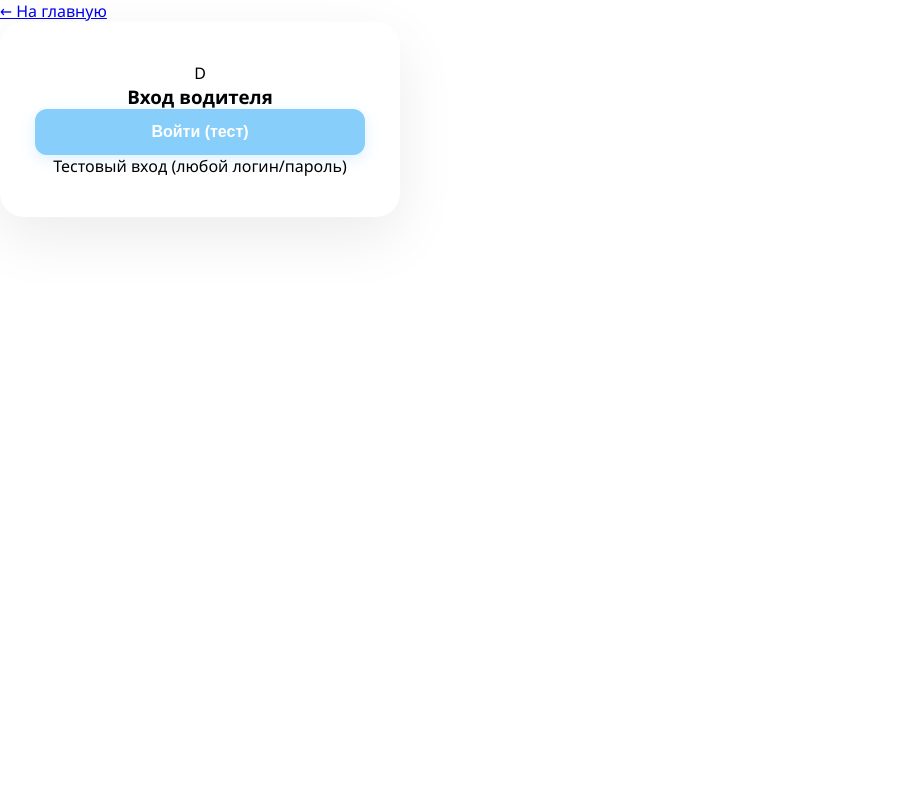
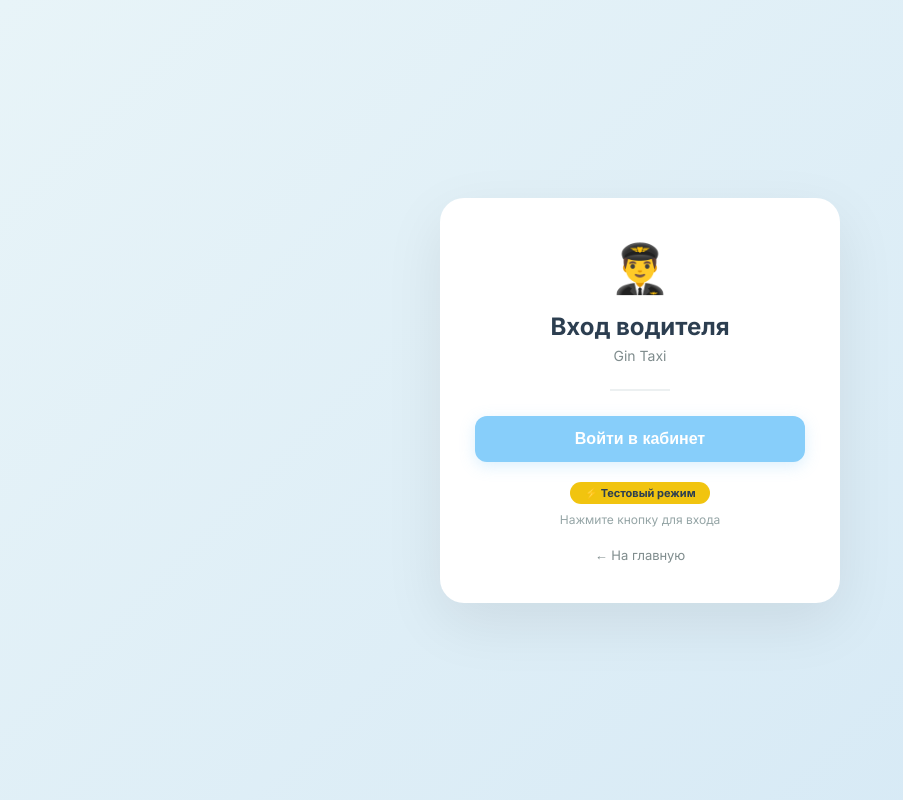
Before and after one commit to natuto228/Gin-Taxi-fin, a FastAPI app: page /login in a window 1280 px wide. Shown: the whole page, without its empty margins (0-903 px from the left). Run offline with FastAPI, Linux system fonts and the light colour scheme; some libraries are stand-ins or nearby versions; some web fonts are replaced.

Commit message:
Страница входа водителя: стили вынесены в CSS

```diff
--- a/static/style.css
+++ b/static/style.css
@@ -180,6 +180,13 @@ body {
     font-size: 13px;
 }
 
+.modal input:focus,
+.modal select:focus,
+.modal textarea:focus {
+    outline: none;
+    border-color: #87CEFA;
+}
+
 .modal button {
     background: #87CEFA;
     border: none;
@@ -200,6 +207,10 @@ body {
 .modal .btn-gray {
     background: #e0e0e0;
     color: black;
+}
+
+.modal .btn-gray:hover {
+    background: #ccc;
 }
 
 .modal-link {
@@ -237,6 +248,10 @@ body {
     background: #dc3545;
 }
 
+.logout-red:hover {
+    background: #c82333;
+}
+
 #pricePreview {
     margin: 8px 0;
     font-size: 12px;
@@ -245,10 +260,9 @@ body {
 }
 
 /* ========================================
-   СТИЛИ ДЛЯ ВОДИТЕЛЯ
+   СТИЛИ ДЛЯ СТРАНИЦЫ ВХОДА ВОДИТЕЛЯ
    ======================================== */
 
-/* ----- СТРАНИЦА ВХОДА (login.html) ----- */
 .login-page {
     min-height: 100vh;
     display: flex;
@@ -257,6 +271,7 @@ body {
     background: linear-gradient(135deg, #e8f4f8 0%, #d4e8f5 100%);
     padding: 20px;
     margin: 0;
+    font-family: 'Inter', sans-serif;
 }
 
 .login-card {
@@ -265,12 +280,12 @@ body {
     padding: 40px 35px;
     max-width: 400px;
     width: 100%;
-    box-shadow: 0 20px 60px rgba(0,0,0,0.08);
+    box-shadow: 0 20px 60px rgba(0, 0, 0, 0.08);
     text-align: center;
 }
 
 .login-card .login-icon {
-    font-size: 40px;
+    font-size: 48px;
     margin-bottom: 15px;
 }
 
@@ -305,7 +320,7 @@ body {
     font-weight: 600;
     cursor: pointer;
     transition: all 0.3s;
-    box-shadow: 0 4px 15px rgba(135,206,250,0.3);
+    box-shadow: 0 4px 15px rgba(135, 206, 250, 0.3);
 }
 
 .login-card .login-btn:hover {
@@ -336,13 +351,17 @@ body {
     color: #7f8c8d;
     font-size: 13px;
     text-decoration: none;
+    transition: color 0.2s;
 }
 
 .login-card .back-link:hover {
     color: #87CEFA;
 }
 
-/* ----- КАБИНЕТ ВОДИТЕЛЯ (driver_dashboard.html) ----- */
+/* ========================================
+   СТИЛИ ДЛЯ КАБИНЕТА ВОДИТЕЛЯ
+   ======================================== */
+
 .driver-page {
     background: #f0f4f8;
     min-height: 100vh;
@@ -356,7 +375,7 @@ body {
     display: flex;
     justify-content: space-between;
     align-items: center;
-    box-shadow: 0 2px 10px rgba(0,0,0,0.04);
+    box-shadow: 0 2px 10px rgba(0, 0, 0, 0.04);
     margin-bottom: 30px;
 }
 
@@ -381,6 +400,7 @@ body {
     font-weight: 600;
     cursor: pointer;
     text-decoration: none;
+    transition: all 0.3s;
 }
 
 .driver-page .navbar-custom .logout-btn:hover {
@@ -397,7 +417,7 @@ body {
     background: white;
     border-radius: 20px;
     padding: 25px;
-    box-shadow: 0 2px 10px rgba(0,0,0,0.04);
+    box-shadow: 0 2px 10px rgba(0, 0, 0, 0.04);
     text-align: center;
 }
 
@@ -430,6 +450,7 @@ body {
     font-weight: 600;
     cursor: pointer;
     margin: 15px 0;
+    transition: all 0.3s;
 }
 
 .driver-page .stats-card .status-btn.online {
@@ -457,7 +478,7 @@ body {
     background: white;
     border-radius: 20px;
     padding: 25px;
-    box-shadow: 0 2px 10px rgba(0,0,0,0.04);
+    box-shadow: 0 2px 10px rgba(0, 0, 0, 0.04);
 }
 
 .driver-page .orders-card .card-title {
@@ -478,6 +499,7 @@ body {
     justify-content: space-between;
     align-items: center;
     flex-wrap: wrap;
+    transition: all 0.2s;
 }
 
 .driver-page .orders-card .order-item:hover {
@@ -508,6 +530,7 @@ body {
     font-size: 13px;
     font-weight: 600;
     cursor: pointer;
+    transition: all 0.3s;
 }
 
 .driver-page .orders-card .order-item .accept-btn:hover {
@@ -526,7 +549,7 @@ body {
     border-radius: 20px;
     padding: 25px;
     margin-top: 25px;
-    box-shadow: 0 2px 10px rgba(0,0,0,0.04);
+    box-shadow: 0 2px 10px rgba(0, 0, 0, 0.04);
 }
 
 .driver-page .history-card .card-title {
@@ -548,6 +571,11 @@ body {
     align-items: center;
     flex-wrap: wrap;
     font-size: 13px;
+    transition: all 0.2s;
+}
+
+.driver-page .history-card .history-item:hover {
+    background: #f0f4f8;
 }
 
 .driver-page .history-card .history-item .route {
--- a/templates/login.html
+++ b/templates/login.html
@@ -3,34 +3,30 @@
 <head>
     <meta charset="UTF-8">
     <meta name="viewport" content="width=device-width, initial-scale=1.0">
-    <title>Вход водителя - Gin</title>
-    <link href="https://fonts.cdnfonts.com/css/southghetto" rel="stylesheet">
+    <title>Вход водителя - Gin Taxi</title>
+    <link href="https://fonts.googleapis.com/css2?family=Inter:wght@400;600;700&display=swap" rel="stylesheet">
+    <link rel="stylesheet" href="https://cdnjs.cloudflare.com/ajax/libs/font-awesome/6.4.0/css/all.min.css">
     <link rel="stylesheet" href="/static/style.css">
 </head>
-<body class="login-body">
+<body class="login-page">
 
-<a href="/" class="header-back">← На главную</a>
-
-<div class="login-card">
-    <div class="text-center">
-        <div class="login-logo-circle">D</div>
-        <h3 class="login-title">Вход водителя</h3>
+    <div class="login-card">
+        <div class="login-icon">👨‍✈️</div>
+        <h1>Вход водителя</h1>
+        <p class="subtitle">Gin Taxi</p>
+        <div class="divider"></div>
+        <button class="login-btn" id="driverTestLogin">Войти в кабинет</button>
+        <div class="test-badge">⚡ Тестовый режим</div>
+        <div class="test-hint">Нажмите кнопку для входа</div>
+        <a href="/" class="back-link">← На главную</a>
     </div>
 
-    <!-- ПРОСТАЯ КНОПКА БЕЗ ФОРМЫ -->
-    <button id="driverTestLogin" class="login-btn">Войти (тест)</button>
-
-    <div class="login-test-info">
-        <span>Тестовый вход (любой логин/пароль)</span>
-    </div>
-</div>
-
-<script>
-    document.getElementById('driverTestLogin').onclick = function() {
-        localStorage.setItem('driverLoggedIn', 'true');
-        window.location.href = '/driver-dashboard';
-    };
-</script>
+    <script>
+        document.getElementById('driverTestLogin').addEventListener('click', function() {
+            localStorage.setItem('driverLoggedIn', 'true');
+            window.location.href = '/driver-dashboard';
+        });
+    </script>
 
 </body>
 </html>
```
